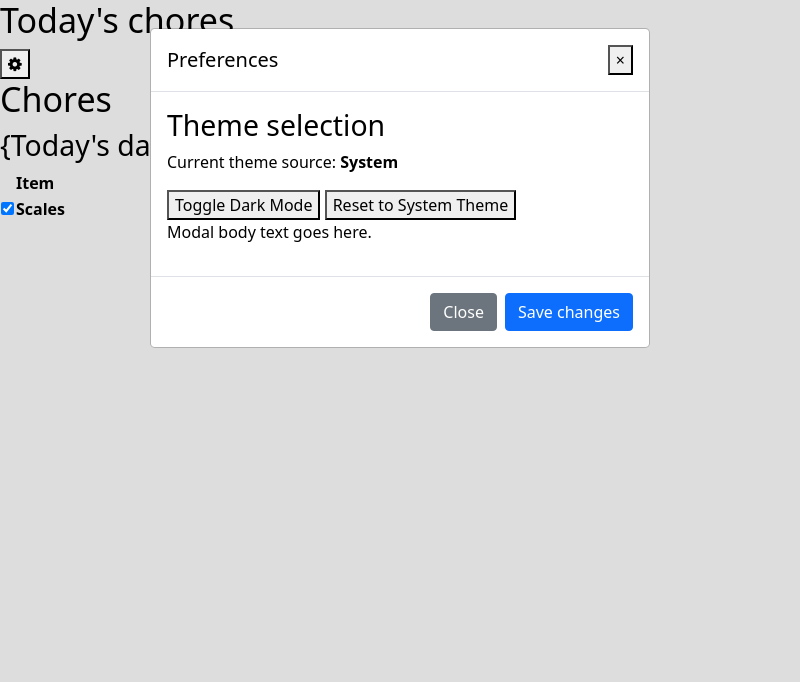
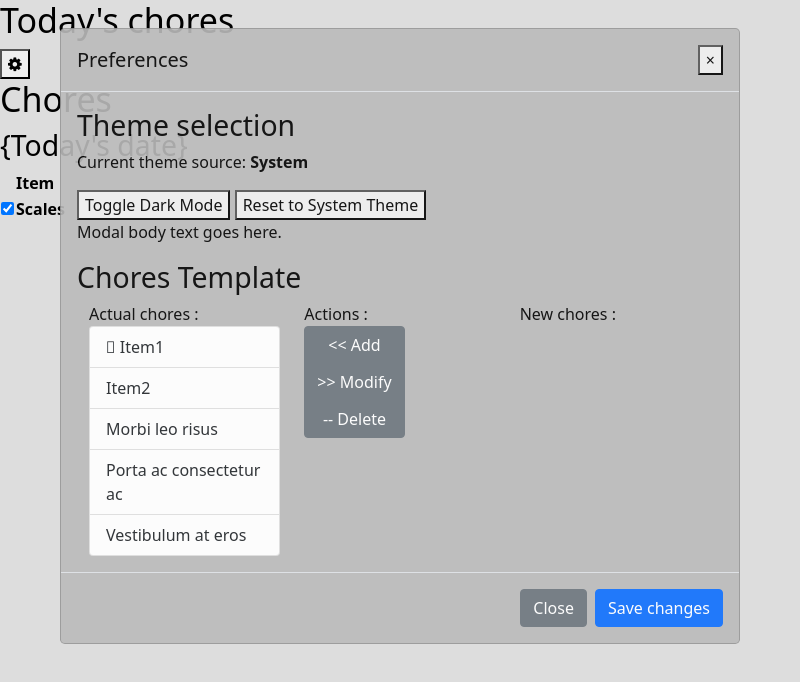
Before and after one commit to jepasq/daily-chores, an Electron app: page index.html in a window 800 px wide. Both pictures are taken after a click on the button "Open preferences dialog". Drawn offline with nearby package versions, Linux system fonts and the light colour scheme.

Commit message:
Improve dialog UI

```diff
--- a/index.html
+++ b/index.html
@@ -37,8 +37,8 @@
       </row>
     </table>
 
-    <div class="modal show" tabindex="-1" role="dialog" id="myModal">
-      <div class="modal-dialog" role="document">
+    <div class="modal show fade in" tabindex="-1" role="dialog" id="myModal">
+      <div class="modal-dialog modal-xl" role="document">
 	<div class="modal-content">
 	  <div class="modal-header">
             <h5 class="modal-title">Preferences</h5>
@@ -54,6 +54,42 @@
 	    <button id="toggle-dark-mode">Toggle Dark Mode</button>
 	    <button id="reset-to-system">Reset to System Theme</button>
             <p>Modal body text goes here.</p>
+
+	    <h2>Chores Template</h2>
+	    <div class="container">
+	      <div class="row">
+		<div class="col-sm">
+		  Actual chores :
+		  <ul class="list-group">
+		    <li class="list-group-item">
+		      <i class="fas fa-check-square"></i> Item1</li>
+		    <li class="list-group-item"> Item2</li>
+		    <li class="list-group-item">Morbi leo risus</li>
+		    <li class="list-group-item">Porta ac consectetur ac</li>
+		    <li class="list-group-item">Vestibulum at eros</li>
+		  </ul>
+		</div>
+		<div class="col-sm">
+		  <div>Actions :</div>
+		  <div class="btn-group-vertical">
+		    <button type="button" class="btn btn-secondary">
+		      &lt;&lt; Add
+		    </button>
+		    <button type="button" class="btn btn-secondary">
+		      &gt;&gt; Modify
+		    </button>
+		    <button type="button" class="btn btn-secondary">
+		      -- Delete
+		    </button>
+		  </div>
+		</div>
+		<div class="col-sm">
+		  New chores :
+		</div>
+	      </div>
+	    </div>
+
+
 	  </div>
 	  <div class="modal-footer">
             <button type="button" class="btn btn-secondary close"
@@ -63,7 +99,6 @@
 	</div>
       </div>
     </div>
-
     <script src="src/renderer.js"></script>
   </body>
 </html>
--- a/src/main.js
+++ b/src/main.js
@@ -15,7 +15,7 @@ const createWindow = () => {
   })
 
     win.loadFile('index.html')
-    win.webContents.openDevTools();
+//    win.webContents.openDevTools();
 
 
     ipcMain.handle('dark-mode:toggle', () => {
--- a/src/renderer.js
+++ b/src/renderer.js
@@ -17,7 +17,7 @@ $('#reset-to-system').on ('click', (event) => {
 
 $('#btn-preferences').on ('click', (event) => {
     console.log("Show preferences dialog");
-    $('#myModal').show()
+    $('#myModal').show({backdrop: 'static'})
 });
 
 $('#myModal .close').on ('click', (event) => {
--- a/view/styles.css
+++ b/view/styles.css
@@ -1,9 +1,19 @@
 @import url('../node_modules/font-awesome/css/font-awesome.min.css');
 
 @media (prefers-color-scheme: dark) {
-  body { background: #333; color: white; }
+  body {           background: #333; color: white; }
+  .modal-content { background: #555; color: white; }
 }
 
 @media (prefers-color-scheme: light) {
-  body { background: #ddd; color: black; }
+  body {           background: #ddd; color: black; }
+  .modal-content { background: #bbb; color: black; }
 }
+
+.modal.in {
+    opacity: 0.9;
+}
+
+.modal-dialog {
+    max-width: 85%;
+}
```
Also changed, not shown: 1 other file.
